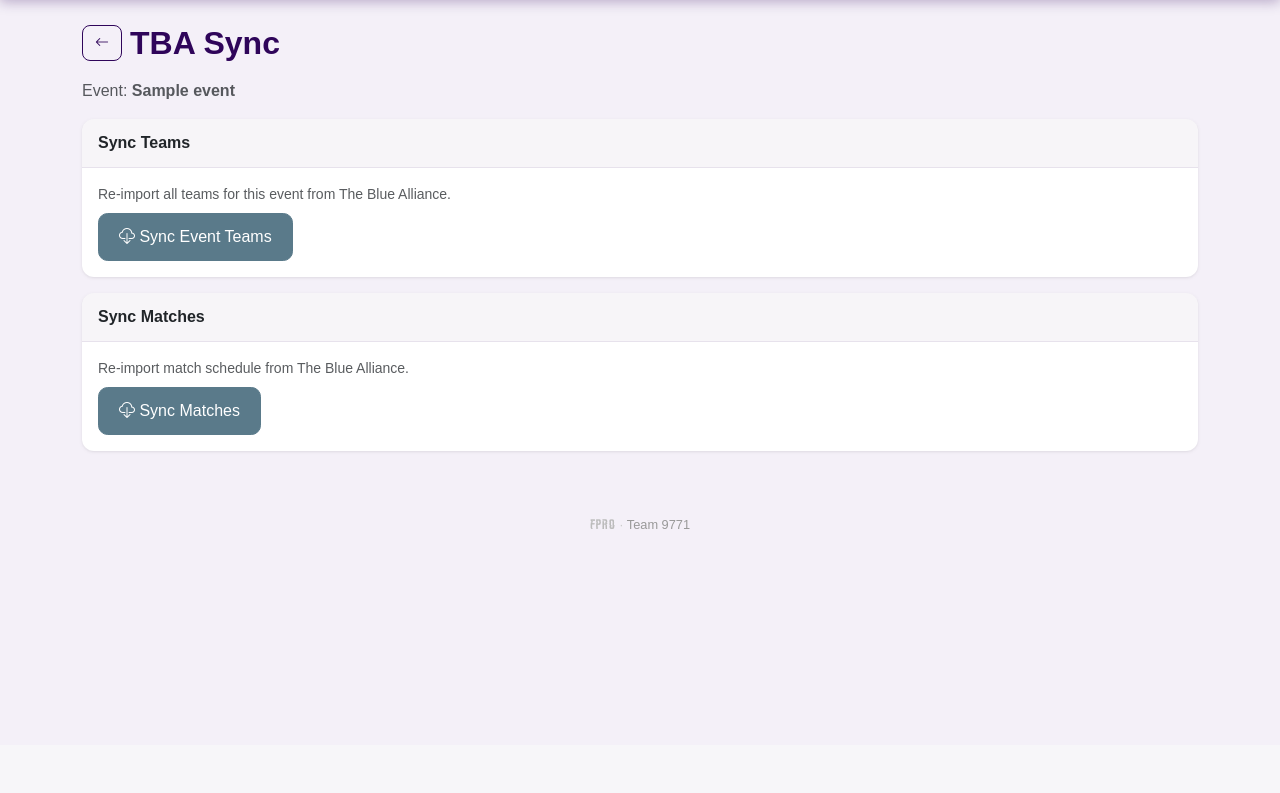
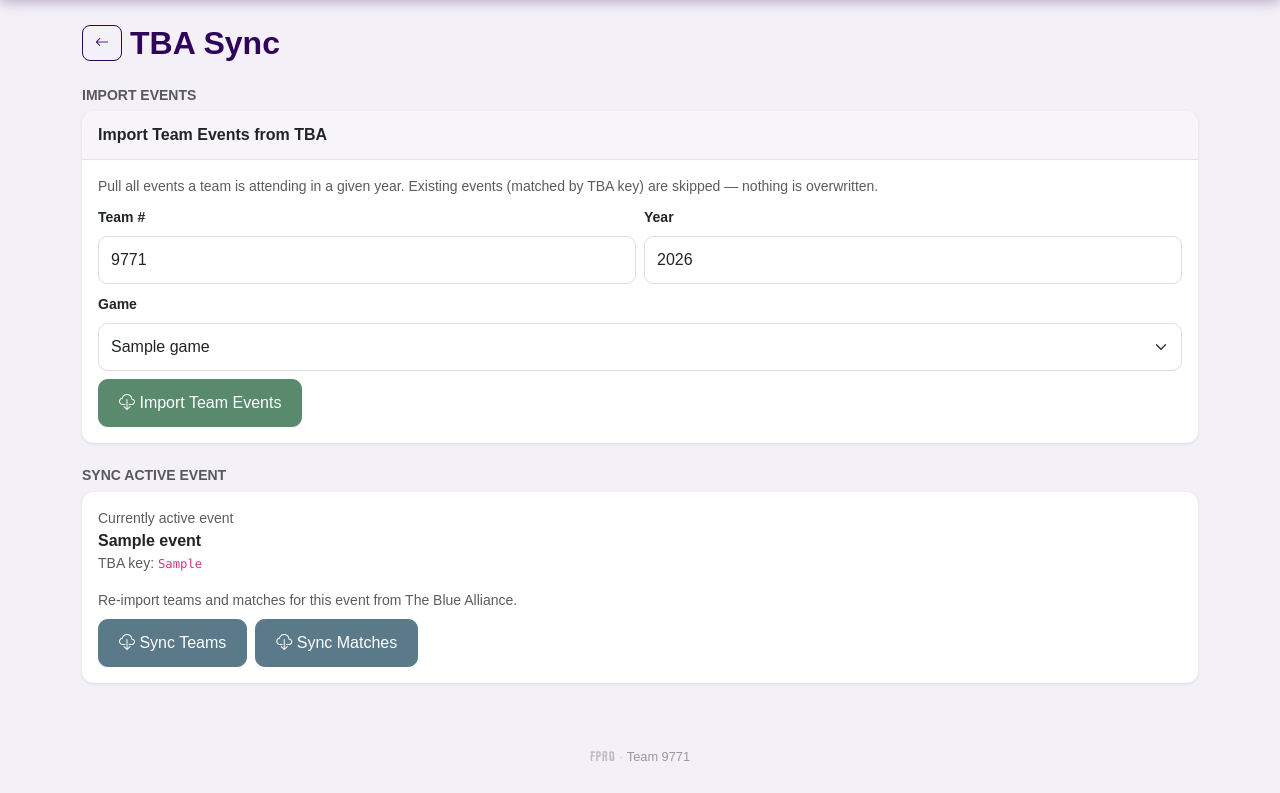
Before and after one commit to FPRO-9771/scoutprov2, a Flask app: page /admin/tba in a window 1280 px wide. Shown: the part 55-848 px from the top of the page. Before the commit the page ends 584 px from the top, so only its background shows below. Run offline with Flask 3, Linux system fonts and the light colour scheme; the visitor is signed in with stand-in values (Sample User, id 1); tables that the repository leaves empty hold one stand-in row (values such as "Sample post").

Commit message:
event update for admin

```diff
--- a/templates/admin/tba_sync.html
+++ b/templates/admin/tba_sync.html
@@ -9,36 +9,71 @@
     <h2 class="fw-bold text-primary mb-0">TBA Sync</h2>
 </div>
 
-<p class="text-muted">Event: <strong>{{ event.name if event else 'None selected' }}</strong></p>
-
-{% if event and event.tba_event_key %}
-<div class="card mb-3">
-    <div class="card-header fw-bold">Sync Teams</div>
+<h5 class="fw-bold text-muted text-uppercase small mt-4 mb-2">Import Events</h5>
+<div class="card mb-4">
+    <div class="card-header fw-bold">Import Team Events from TBA</div>
     <div class="card-body">
-        <p class="text-muted small mb-2">Re-import all teams for this event from The Blue Alliance.</p>
-        <form action="{{ url_for('admin.sync_teams') }}" method="post">
-            <button type="submit" class="btn btn-info">
-                <i class="bi bi-cloud-download"></i> Sync Event Teams
+        <p class="text-muted small mb-2">
+            Pull all events a team is attending in a given year. Existing events (matched by TBA key) are skipped — nothing is overwritten.
+        </p>
+        <form action="{{ url_for('admin.import_team_events') }}" method="post">
+            <div class="row g-2 mb-2">
+                <div class="col">
+                    <label class="form-label small fw-bold">Team #</label>
+                    <input type="number" name="team_number" class="form-control" value="9771">
+                </div>
+                <div class="col">
+                    <label class="form-label small fw-bold">Year</label>
+                    <input type="number" name="year" class="form-control" value="{{ current_year }}" required>
+                </div>
+            </div>
+            <div class="mb-2">
+                <label class="form-label small fw-bold">Game</label>
+                <select name="game_id" class="form-select" required>
+                    {% for game in games %}
+                    <option value="{{ game.id }}">{{ game.name }}</option>
+                    {% endfor %}
+                </select>
+            </div>
+            <button type="submit" class="btn btn-success">
+                <i class="bi bi-cloud-download"></i> Import Team Events
             </button>
         </form>
     </div>
 </div>
 
+<h5 class="fw-bold text-muted text-uppercase small mt-4 mb-2">Sync Active Event</h5>
+{% if event and event.tba_event_key %}
 <div class="card mb-3">
-    <div class="card-header fw-bold">Sync Matches</div>
     <div class="card-body">
-        <p class="text-muted small mb-2">Re-import match schedule from The Blue Alliance.</p>
-        <form action="{{ url_for('admin.sync_matches') }}" method="post">
-            <button type="submit" class="btn btn-info">
-                <i class="bi bi-cloud-download"></i> Sync Matches
-            </button>
-        </form>
+        <div class="mb-3">
+            <div class="small text-muted">Currently active event</div>
+            <div class="fw-bold">{{ event.name }}</div>
+            <div class="small text-muted">TBA key: <code>{{ event.tba_event_key }}</code></div>
+        </div>
+        <p class="text-muted small mb-2">Re-import teams and matches for this event from The Blue Alliance.</p>
+        <div class="d-flex gap-2 flex-wrap">
+            <form action="{{ url_for('admin.sync_teams') }}" method="post">
+                <button type="submit" class="btn btn-info">
+                    <i class="bi bi-cloud-download"></i> Sync Teams
+                </button>
+            </form>
+            <form action="{{ url_for('admin.sync_matches') }}" method="post">
+                <button type="submit" class="btn btn-info">
+                    <i class="bi bi-cloud-download"></i> Sync Matches
+                </button>
+            </form>
+        </div>
     </div>
 </div>
+{% elif event %}
+<div class="alert alert-warning">
+    <i class="bi bi-exclamation-triangle"></i> <strong>{{ event.name }}</strong> has no TBA event key configured. Set one in
+    <a href="{{ url_for('admin.events') }}">Event Management</a> to enable TBA sync.
+</div>
 {% else %}
-<div class="alert alert-warning">
-    <i class="bi bi-exclamation-triangle"></i> This event has no TBA event key configured. Set one in
-    <a href="{{ url_for('admin.events') }}">Event Management</a> to enable TBA sync.
+<div class="alert alert-secondary">
+    <i class="bi bi-info-circle"></i> No active event selected. Pick one from the event picker to sync teams and matches.
 </div>
 {% endif %}
 {% endblock %}
--- a/web/routes/admin.py
+++ b/web/routes/admin.py
@@ -209,7 +209,36 @@ def edit_match(match_id):
 @login_required
 def tba_sync():
     event = db.session.get(Event, session.get('event_id'))
-    return render_template('admin/tba_sync.html', event=event)
+    all_games = Game.query.all()
+    return render_template(
+        'admin/tba_sync.html',
+        event=event,
+        games=all_games,
+        current_year=datetime.now().year,
+    )
+
+
+@admin_bp.route('/tba/import-team-events', methods=['POST'])
+@login_required
+def import_team_events():
+    year = request.form.get('year', type=int)
+    game_id = request.form.get('game_id', type=int)
+    team_number = request.form.get('team_number', type=int) or 9771
+
+    if not year or not game_id:
+        flash('Year and game are required.', 'error')
+        return redirect(url_for('admin.tba_sync'))
+
+    created, skipped = ImportService.import_team_events(f'frc{team_number}', year, game_id)
+
+    if created:
+        flash(f'Imported {len(created)} new event(s): {", ".join(created)}', 'success')
+    if skipped:
+        flash(f'Skipped {len(skipped)} existing event(s): {", ".join(skipped)}', 'info')
+    if not created and not skipped:
+        flash(f'No events found for team {team_number} in {year}.', 'warning')
+
+    return redirect(url_for('admin.tba_sync'))
 
 
 @admin_bp.route('/tba/sync-teams', methods=['POST'])
```
Also changed, not shown: seed_data.py (+15 -0 lines), web/services/import_service.py (+47 -0 lines).
